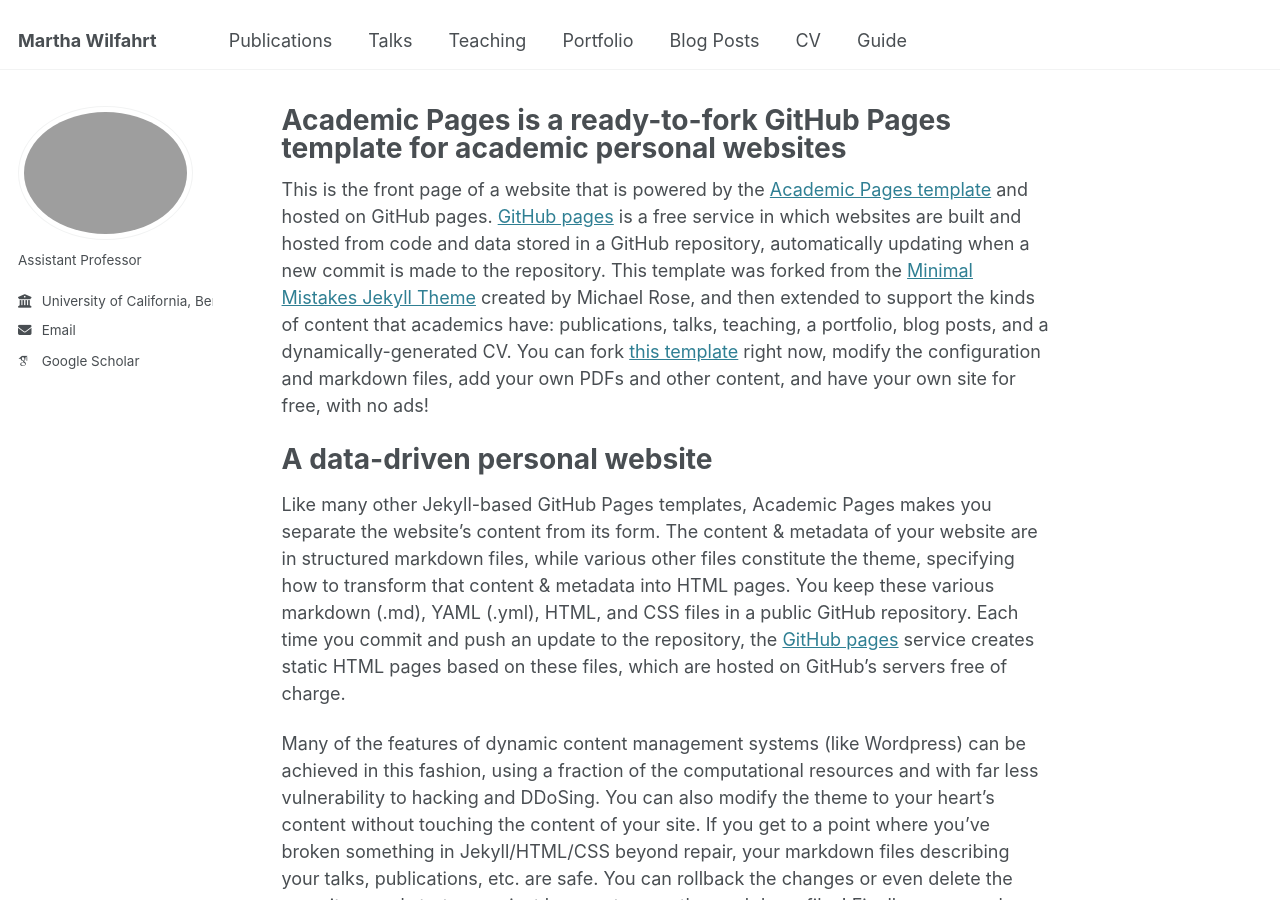
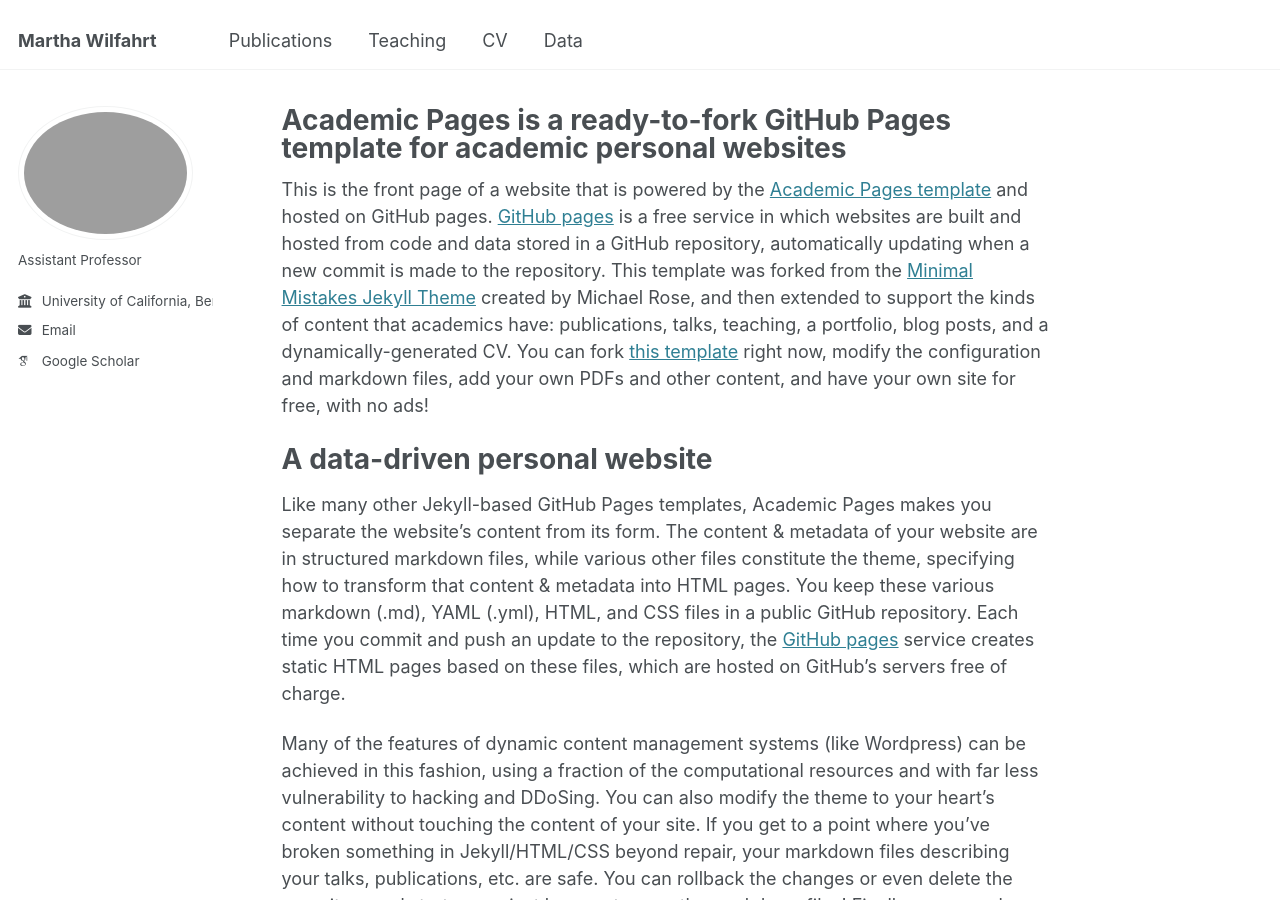
Before and after one commit to martha-wilfahrt/martha-wilfahrt.github.io, a Jekyll site: the page built from _pages/about.md, in a window 1280 px wide and 900 px high. Built offline with Jekyll 4.4.1, drawn with Linux system fonts in a browser that asks for light colours; some web fonts are replaced.

Commit message:
Update navigation.yml

```diff
--- a/_data/navigation.yml
+++ b/_data/navigation.yml
@@ -8,20 +8,11 @@ main:
   - title: "Publications"
     url: /publications/
 
-  - title: "Talks"
-    url: /talks/
-
   - title: "Teaching"
     url: /teaching/
-
-  - title: "Portfolio"
-    url: /portfolio/
-
-  - title: "Blog Posts"
-    url: /year-archive/
 
   - title: "CV"
     url: /cv/
 
-  - title: "Guide"
-    url: /markdown/
+  - title: "Data"
+    url: /Data/
```
